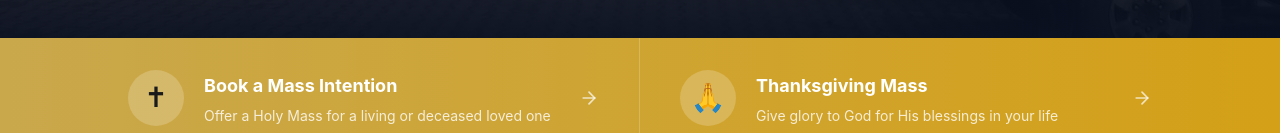
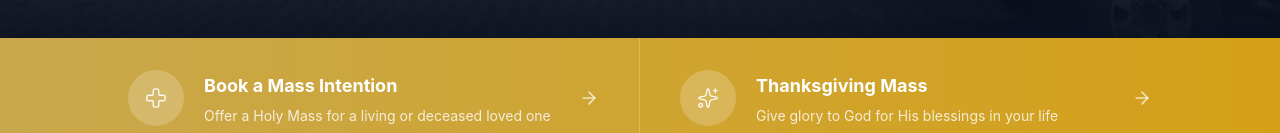
Before and after one commit to Miracle2008-png/archangels-parish, a Next.js app: page / in a window 1280 px wide. Shown: the part 819-952 px from the top of the page. Built offline with nearby package versions, Linux system fonts and the light colour scheme; no server answers.

Commit message:
fix: replace emoji icons with clean Lucide icons in booking CTA

```diff
--- a/src/components/ui/BookingCTA.tsx
+++ b/src/components/ui/BookingCTA.tsx
@@ -1,7 +1,7 @@
 'use client'
 
 import Link from 'next/link'
-import { ArrowRight } from 'lucide-react'
+import { ArrowRight, Cross, Sparkles } from 'lucide-react'
 
 export default function BookingCTA() {
   return (
@@ -48,7 +48,7 @@ export default function BookingCTA() {
               flexShrink: 0,
             }}
           >
-            ✝
+            <Cross size={22} color="rgba(255,255,255,0.9)" strokeWidth={1.5} />
           </div>
           <div>
             <p style={{ color: '#fff', fontWeight: 700, fontSize: '1.125rem', marginBottom: '0.25rem' }}>
@@ -90,7 +90,7 @@ export default function BookingCTA() {
               flexShrink: 0,
             }}
           >
-            🙏
+            <Sparkles size={22} color="rgba(255,255,255,0.9)" strokeWidth={1.5} />
           </div>
           <div>
             <p style={{ color: '#fff', fontWeight: 700, fontSize: '1.125rem', marginBottom: '0.25rem' }}>
```
